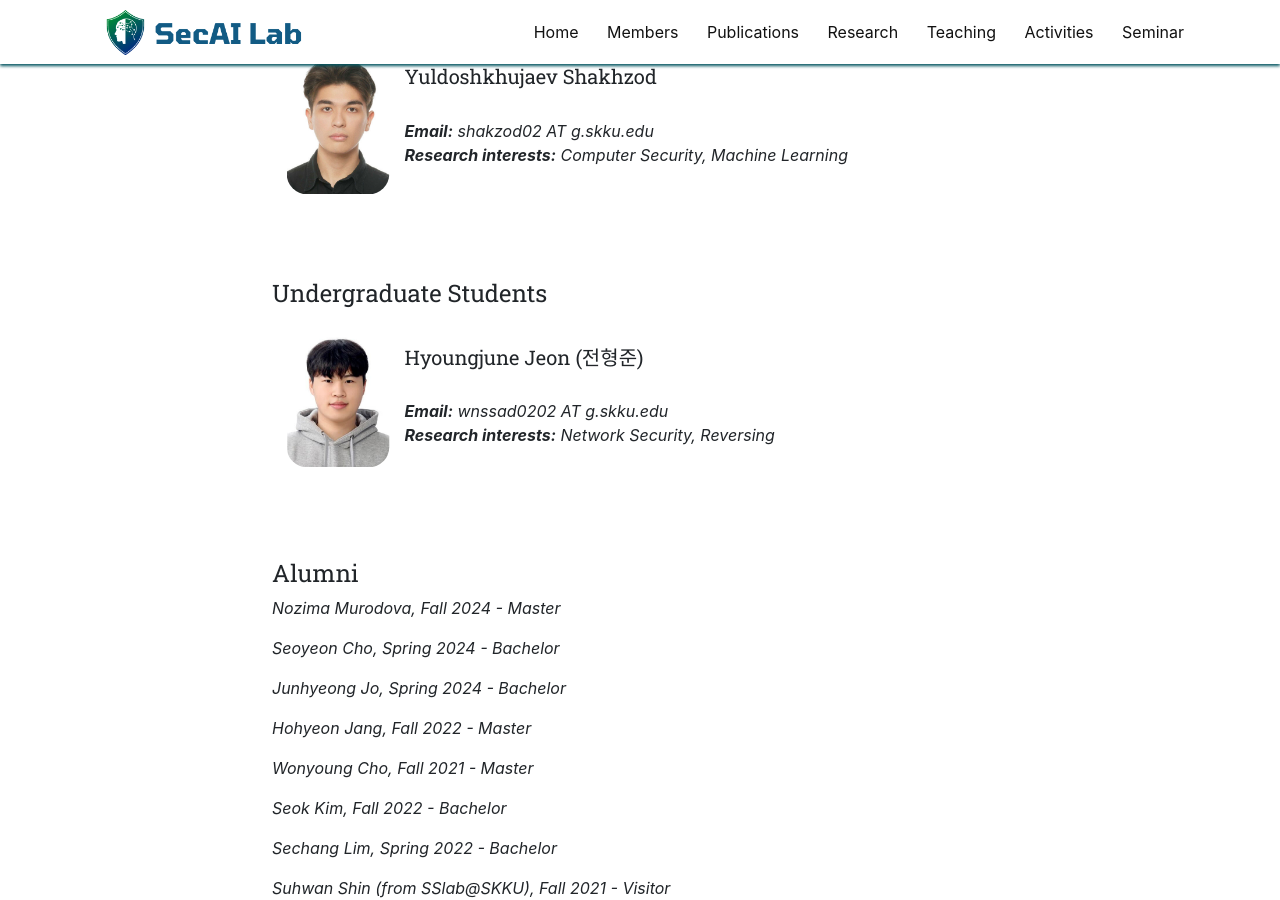
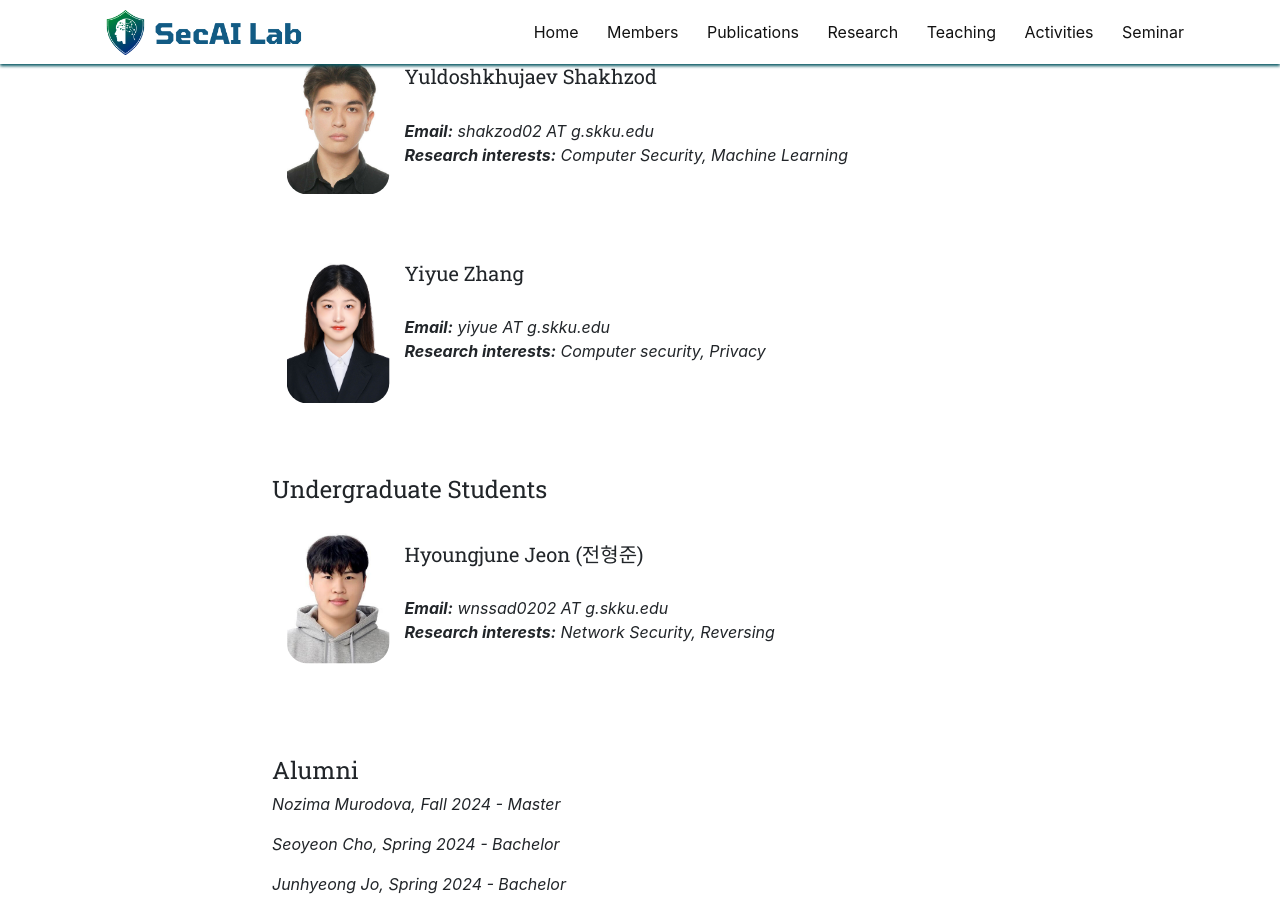
Before and after one commit to SecAI-Lab/secai-lab.github.io, a Jekyll site: the page built from pages/members.md, in a window 1280 px wide and 900 px high, scrolled down 1574 px. Built offline with Jekyll 4.4.1, drawn with Linux system fonts in a browser that asks for light colours; nearby versions of some CDN libraries.

Commit message:
yiyue joined the lab

```diff
--- a/_data/msb_students.yml
+++ b/_data/msb_students.yml
@@ -30,8 +30,14 @@
 
 - name: Yuldoshkhujaev Shakhzod
   photo: Shakhzod.jpg
-  info: Undergraduate student
+  info: Master student (Combined BS and MS program)
   email: shakzod02 AT g.skku.edu
   research: Computer Security, Machine Learning
   number_educ: 0
   education1:
+
+- name: Yiyue Zhang
+  photo: yiyue.jpg
+  info: Master student (Combined MS and Ph.D. program)
+  email: yiyue AT g.skku.edu
+  research: Computer security, Privacy
```
Also changed, not shown: images/members/yiyue.jpg (added).
